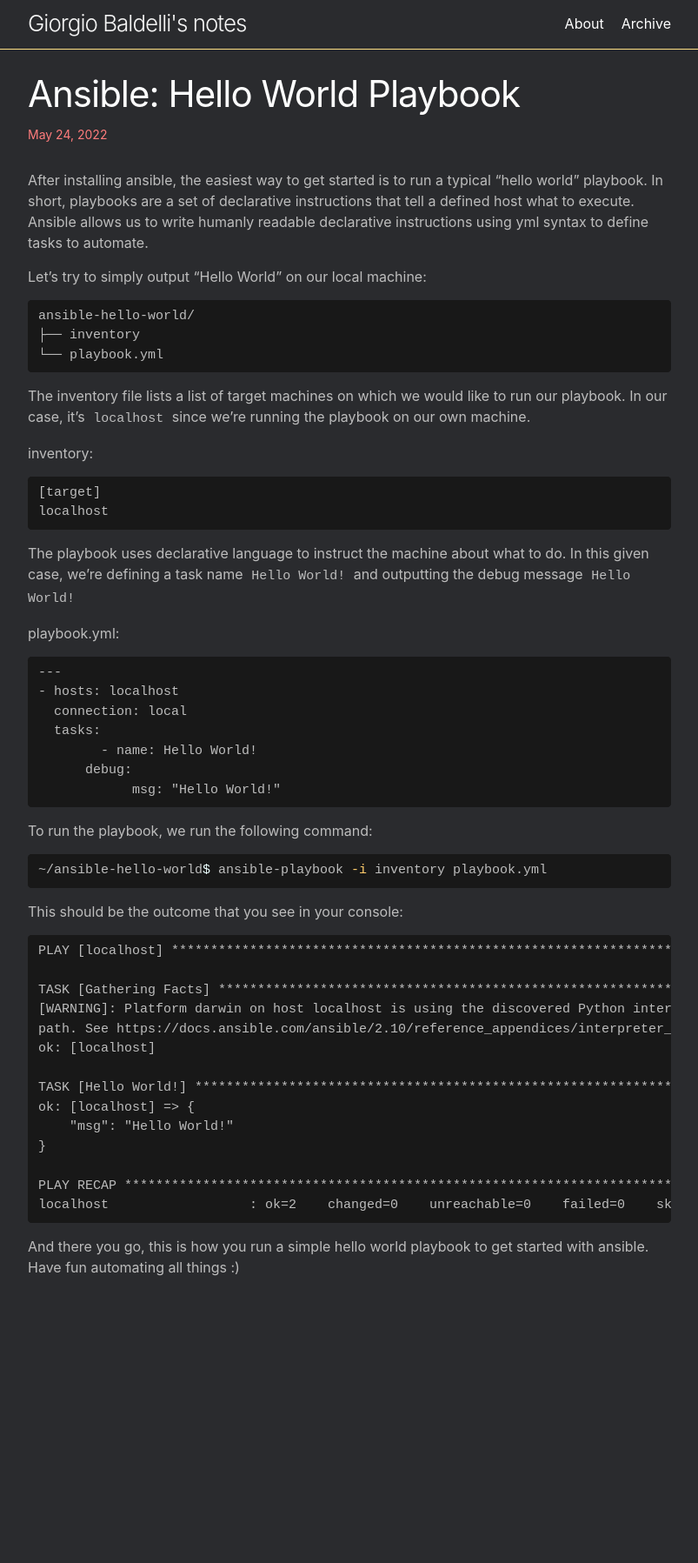
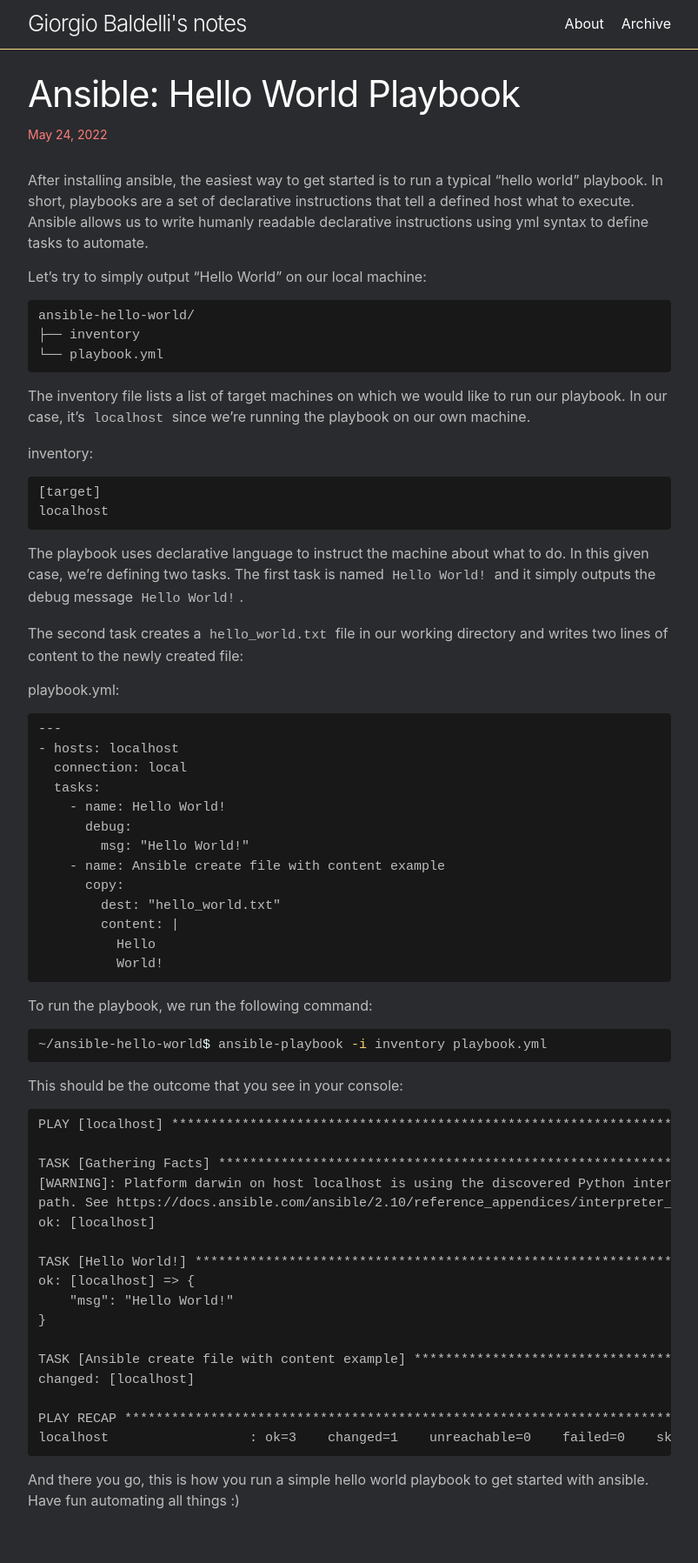
Before and after one commit to GiorgioBaldelli/giorgiobaldelli.github.io, a Jekyll site: the page built from _posts/2022-05-24-Ansible-Hello-World-Playbook.markdown, in a window 1280 px wide. Shown: the whole page at 87% size, without its empty margins (238-1041 px from the left). Built offline with Jekyll 4.4.1, drawn with Linux system fonts in a browser that asks for light colours; before the commit the page ends 1529 px from its top, so only the background shows below that.

Commit message:
Update 2022-05-24-Ansible-Hello-World-Playbook.markdown

````diff
--- a/_posts/2022-05-24-Ansible-Hello-World-Playbook.markdown
+++ b/_posts/2022-05-24-Ansible-Hello-World-Playbook.markdown
@@ -27,7 +27,9 @@ inventory:
 localhost
 ```
 
-The playbook uses declarative language to instruct the machine about what to do. In this given case, we're defining a task name `Hello World!` and outputting the debug message `Hello World!`
+The playbook uses declarative language to instruct the machine about what to do. In this given case, we're defining two tasks. The first task is named `Hello World!` and it simply outputs the debug message `Hello World!`.
+
+The second task creates a `hello_world.txt` file in our working directory and writes two lines of content to the newly created file:
 
 playbook.yml:
 ```
@@ -35,9 +37,15 @@ playbook.yml:
 - hosts: localhost
   connection: local
   tasks:
-   	- name: Hello World!
+    - name: Hello World!
       debug:
-	    msg: "Hello World!"
+        msg: "Hello World!"
+    - name: Ansible create file with content example
+      copy:
+        dest: "hello_world.txt"
+        content: |
+          Hello
+          World!
 ```
 
 To run the playbook, we run the following command:
@@ -62,8 +70,11 @@ ok: [localhost] => {
     "msg": "Hello World!"
 }
 
+TASK [Ansible create file with content example] ****************************************************************************************************************************************************
+changed: [localhost]
+
 PLAY RECAP *****************************************************************************************************************************************************************************************
-localhost                  : ok=2    changed=0    unreachable=0    failed=0    skipped=0    rescued=0    ignored=0
+localhost                  : ok=3    changed=1    unreachable=0    failed=0    skipped=0    rescued=0    ignored=0
 ```
 
 And there you go, this is how you run a simple hello world playbook to get started with ansible. Have fun automating all things :)
````
